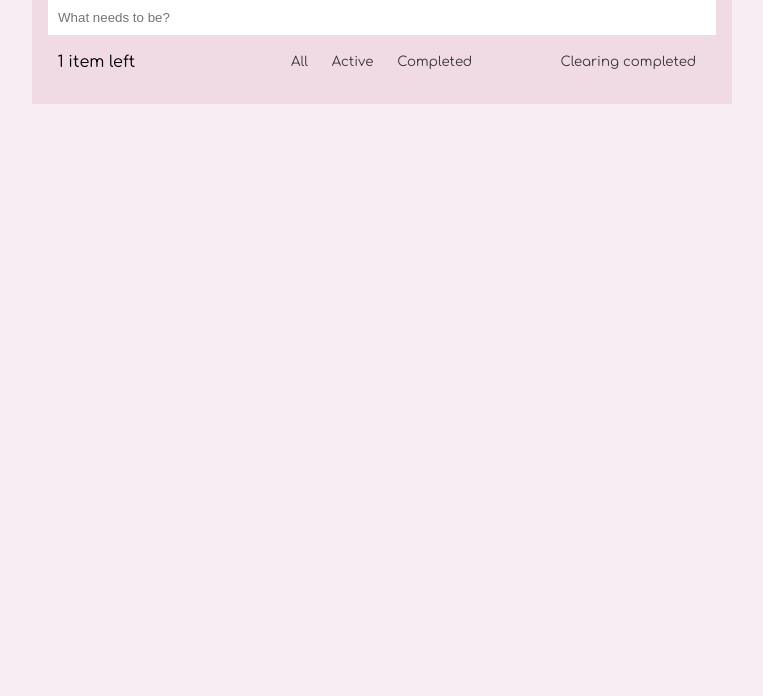
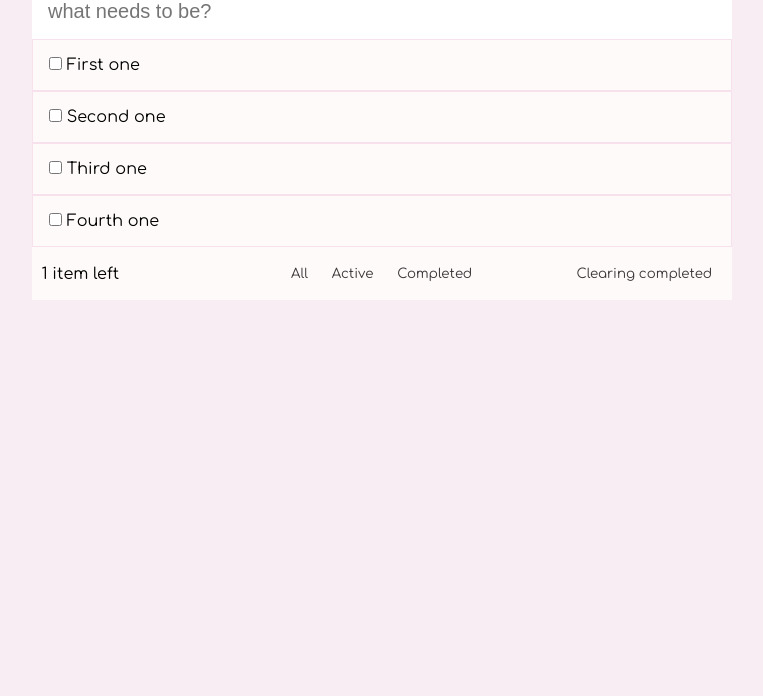
Before and after one commit to yuliia-antsybor/TodoList, a plain HTML site: page index.html in a window 1280 px wide. Shown: the part 104-800 px from the top of the page, without its empty margins (258-1021 px from the left). Drawn offline with Linux system fonts and the light colour scheme.

Commit message:
improved style

```diff
--- a/index.html
+++ b/index.html
@@ -18,9 +18,29 @@
       <h1 class="todo__title">todos</h1>
       <div class="container__card">
         <div class="input__container">
-          <input type="text" placeholder="What needs to be?" />
+          <input type="text" class="input__text" placeholder="What needs to be?" />
         </div>
-        <ul class="todo__list"></ul>
+        <div class="inputs">
+          <ul class="todo__list">
+            <li>
+              <input type="checkbox" id="item1">
+              <label for="item1">First one</label>
+            </li>
+            <li>
+              <input type="checkbox" id="item2">
+              <label for="item2">Second one</label>
+            </li>
+            <li>
+              <input type="checkbox" id="item3">
+              <label for="item3">Third one</label>
+            </li>
+            <li>
+              <input type="checkbox" id="item4">
+              <label for="item4">Fourth one</label>
+            </li>
+          </ul>
+
+        </div>
         <div class="todo__footer">
           <div class="todo__footer-col todo__count">
             1 item left
--- a/scripts/index.js
+++ b/scripts/index.js
@@ -0,0 +1,5 @@
+/**ADD NEW ELEMENT TO THE LIST JS DYNAMICLY, USING DOM */
+// const inputContainer = document.getElementsByClassName('input__container')[0]
+// const newItem = document.createElement('li');
+// newItem.textContent = "Hello";
+// inputContainer.appendChild(newItem);
--- a/styles/styles.css
+++ b/styles/styles.css
@@ -22,8 +22,8 @@ body {
 }
 
 .container__card {
-  background-color: rgb(240, 219, 229);
-  padding: 1rem;
+  background-color: 	#FFFAFA;
+  width: 40px padding: 1rem;
   outline: 2px solid transparent;
   width: 700px;
 
@@ -42,7 +42,7 @@ body {
   font-family: 'Comfortaa', cursive;
   border: 1px;
   color: rgb(58, 56, 58);
-  background-color: rgb(240, 219, 229);
+  background-color: 	#FFFAFA;
   padding-top: 0.60rem;
   padding-bottom: 0.60rem;
   padding-left: 0.60rem;
@@ -76,8 +76,24 @@ body {
   text-align: right;
 }
 
+
 .input__container input {
-  padding: 10px;
+  padding: 16px 16px 16px 16px;
   width: 100%;
   border: none;
 }
+
+.input__container input[type="text"] {
+  font-size: 20px;
+  font-family: Arial, Helvetica, sans-serif;
+  text-transform: lowercase;
+}
+
+
+.todo__list li {
+  padding: 16px;
+  background-color:	#FFFAFA;
+  list-style-type: none;
+  border: 0.1px solid rgba(180, 0, 117, 0.103);
+
+}
```
Also changed, not shown: images/circle.svg (added).
